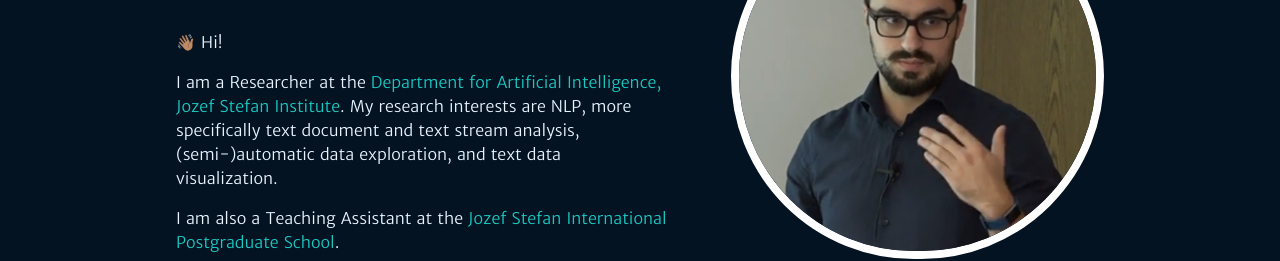
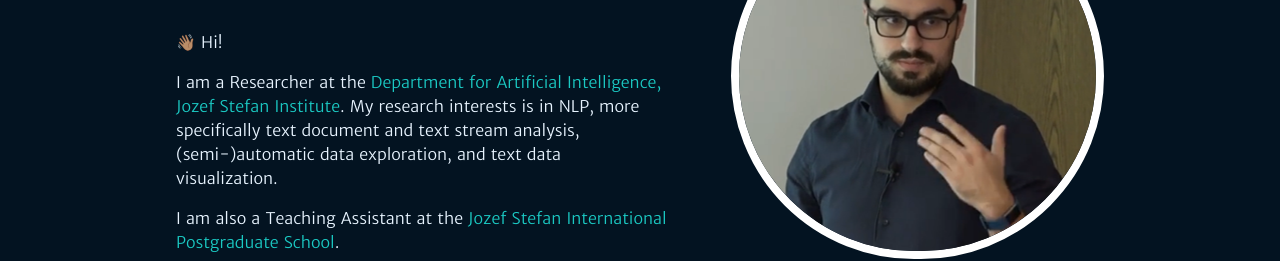
Before and after one commit to eriknovak/eriknovak.github.io, a Next.js app: page / in a window 1280 px wide. Shown: the part 235-496 px from the top of the page. Built offline with nearby package versions, Linux system fonts and the light colour scheme.

Commit message:
:speech_balloon: Update the profile description

```diff
--- a/assets/profile/profile.tsx
+++ b/assets/profile/profile.tsx
@@ -14,7 +14,7 @@ const PROFILE: { [key: string]: React.ReactNode } = {
         >
           Department for Artificial Intelligence, Jozef Stefan Institute
         </a>
-        . My research interests are NLP, more specifically text document and
+        . My research interests is in NLP, more specifically text document and
         text stream analysis, (semi-)automatic data exploration, and text data
         visualization.
       </p>
```
